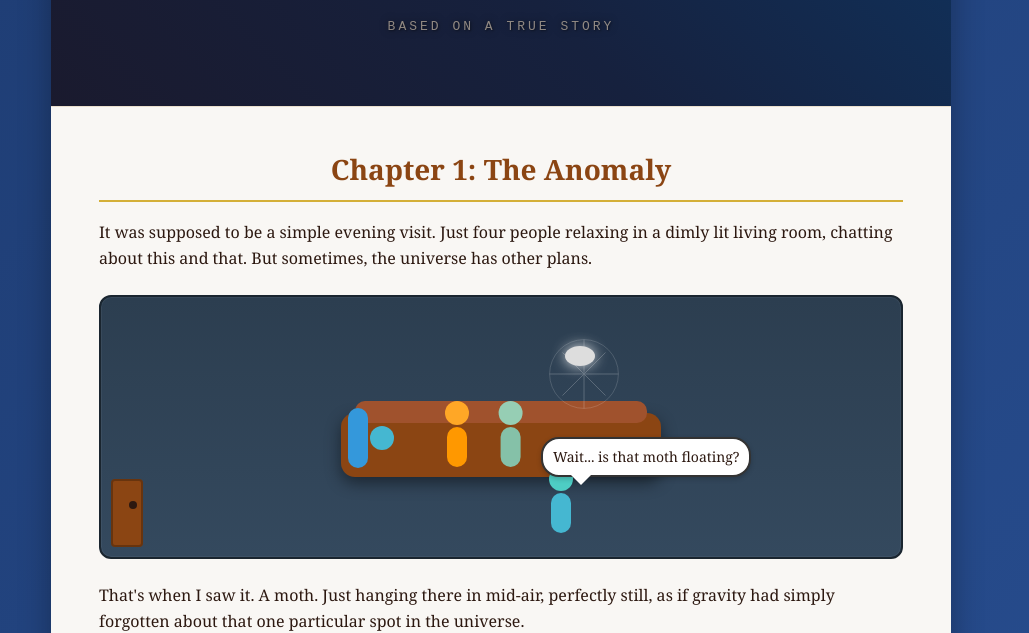
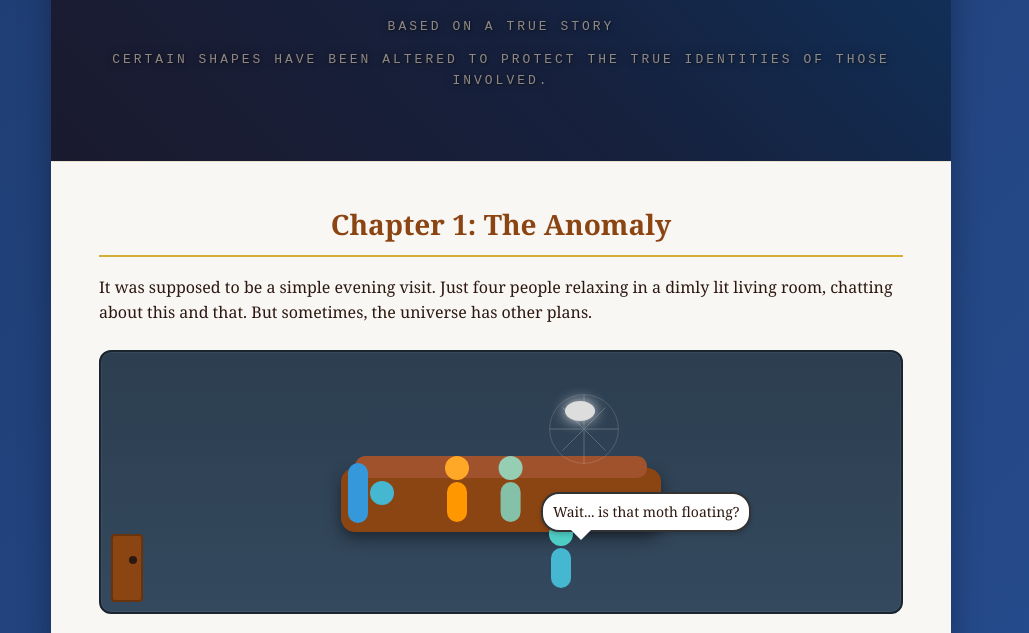
Before and after one commit to Mercilessa/The-floating-moth, a plain HTML site: page index.html in a window 1280 px wide. Shown: the part 177-810 px from the top of the page, without its empty margins (139-1168 px from the left). Drawn offline with Linux system fonts and the light colour scheme.

Commit message:
Final Adjustments to Shapes

```diff
--- a/index.html
+++ b/index.html
@@ -154,6 +154,7 @@
         <h1 class="title">The Floating Moth</h1>
         <p class="subtitle">Trust your intuition always</p>
         <p class="true-story">based on a true story</p>
+        <p class="true-story" style="margin-top:5px;">Certain shapes have been altered to protect the true identities of those involved.</p>
     </div>
 
     <!-- Chapter 1 -->
```
